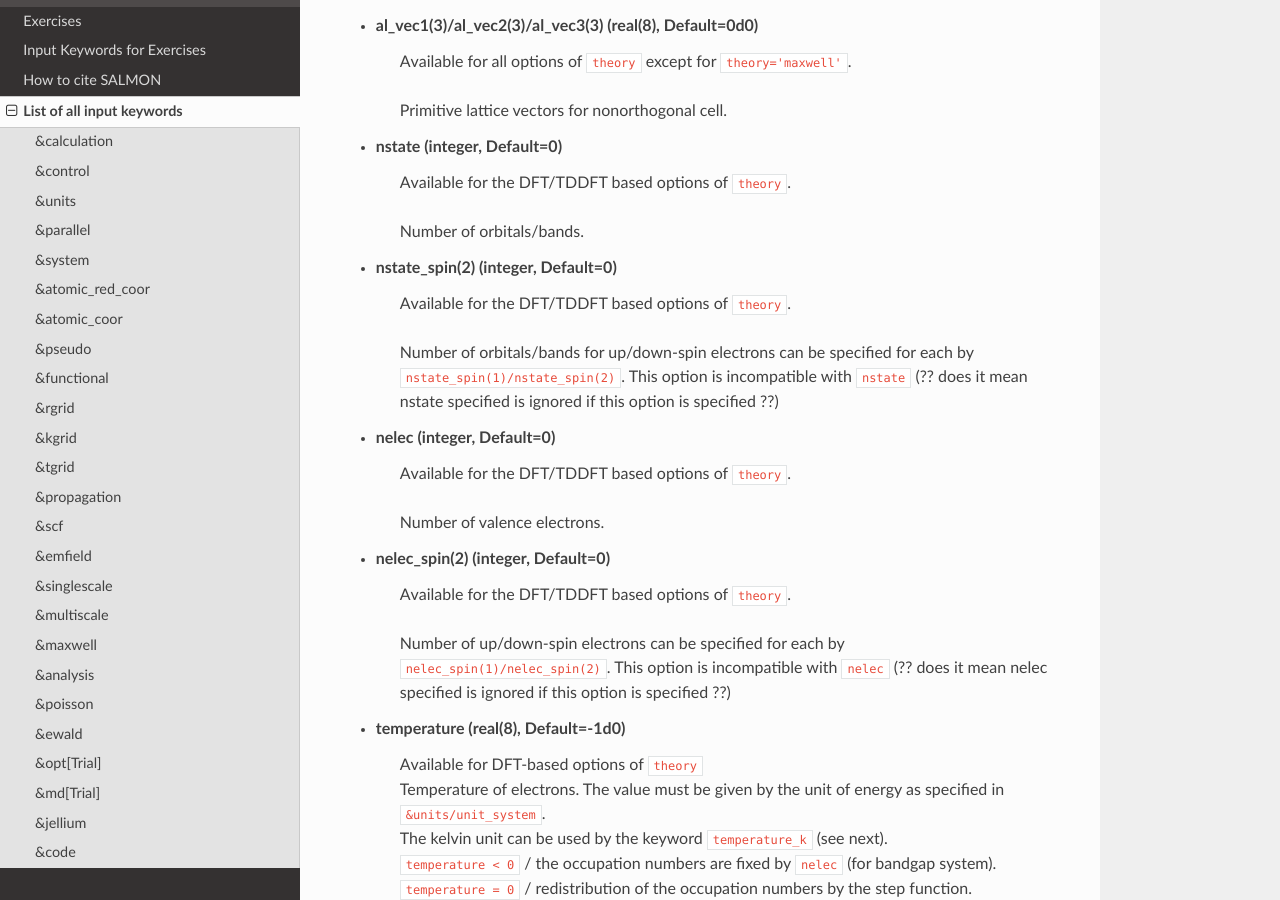
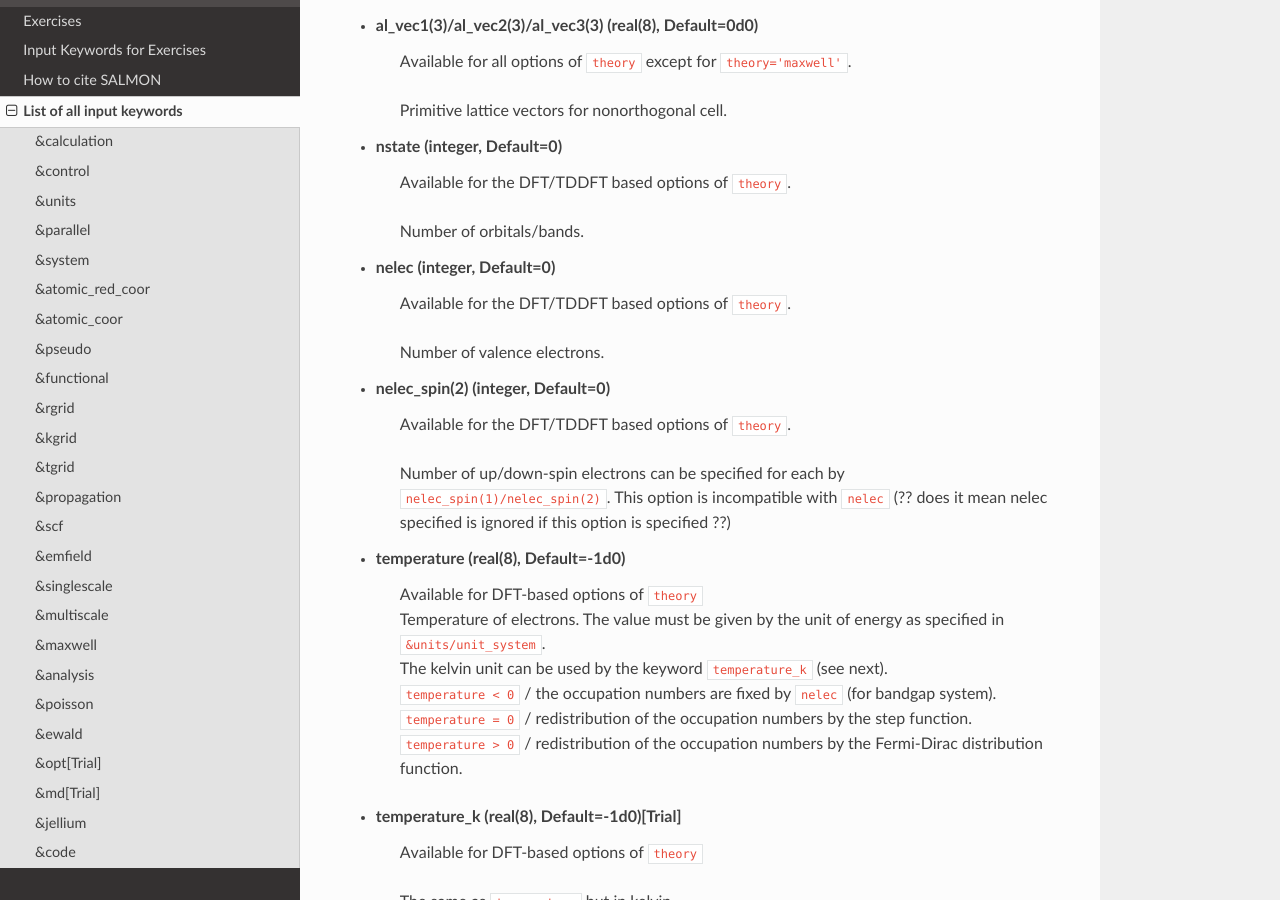
Before and after one commit to SALMON-TDDFT/SALMON-DOCS, a Sphinx documentation site: the page built from source/input_keyword_list.rst, in a window 1280 px wide and 900 px high, scrolled down 5916 px. Built offline with Sphinx 7.4.7 and the Read the Docs theme 2.0.0, drawn with Linux system fonts in a browser that asks for light colours; formulas are drawn with MathJax 3.

Commit message:
Update input_keyword_list.rst

```diff
--- a/source/input_keyword_list.rst
+++ b/source/input_keyword_list.rst
@@ -217,11 +217,6 @@
 - **nstate** (integer, Default=0)
    | Available for the DFT/TDDFT based options of ``theory``.
    Number of orbitals/bands.
-
-- **nstate_spin(2)** (integer, Default=0)
-   | Available for the DFT/TDDFT based options of ``theory``.
-   Number of orbitals/bands for up/down-spin electrons can be specified for each by ``nstate_spin(1)/nstate_spin(2)``.
-   This option is incompatible with ``nstate``  (?? does it mean nstate specified is ignored if this option is specified ??)
 
 - **nelec** (integer, Default=0)
    | Available for the DFT/TDDFT based options of ``theory``.
```
